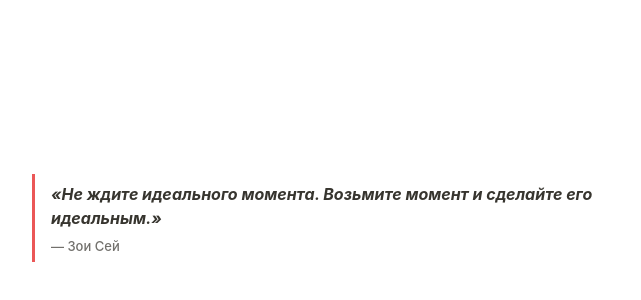
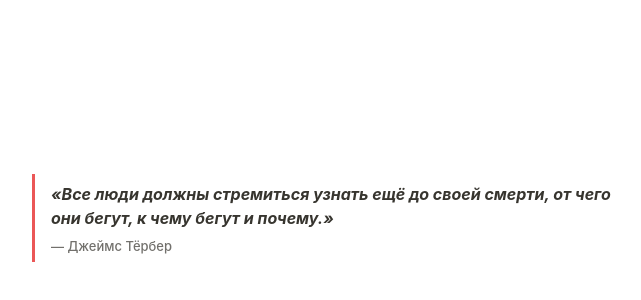
Before and after one commit to trohim4uk/notion-quote, a plain HTML site: page index.html in a window 1280 px wide. Shown: the part 182-482 px from the top of the page, without its empty margins (308-949 px from the left). Drawn offline with Linux system fonts and the light colour scheme.

Commit message:
Modify quotes in index.html
Updated quotes in the JavaScript array to include new content.

```diff
--- a/index.html
+++ b/index.html
@@ -50,9 +50,9 @@
     // ВАШ СПИСОК ЦИТАТ (РЕДАКТИРОВАТЬ ТОЛЬКО ТУТ)
     // ==========================================
     const quotes = [
-      { text: "Дисциплина — это решение делать то, чего очень не хочется делать, чтобы достичь того, чего очень хочется достичь.", author: "Джон Максвелл" },
+      { text: "Если ты решишь не находить радость в снеге, радости у тебя будет меньше, а снега останется столько же.", author: "Древняя пословица" },
       { text: "Тревога — самое худшее применение, которое можно найти своему воображению.", author: "Дэн Задре" },
-      { text: "Не ждите идеального момента. Возьмите момент и сделайте его идеальным.", author: "Зои Сей" },
+      { text: "Все люди должны стремиться узнать ещё до своей смерти, от чего они бегут, к чему бегут и почему.", author: "Джеймс Тёрбер" },
       { text: "Посмотри на свои привычки, из которых складывается твоя повседневная жизнь: являются ли они результатом бесчисленных мелких проявлений трусости и лени или же твоего мужества и изобретательного разума?", author: "Фридрих Ницше" }
     ];
     // ==========================================
```
